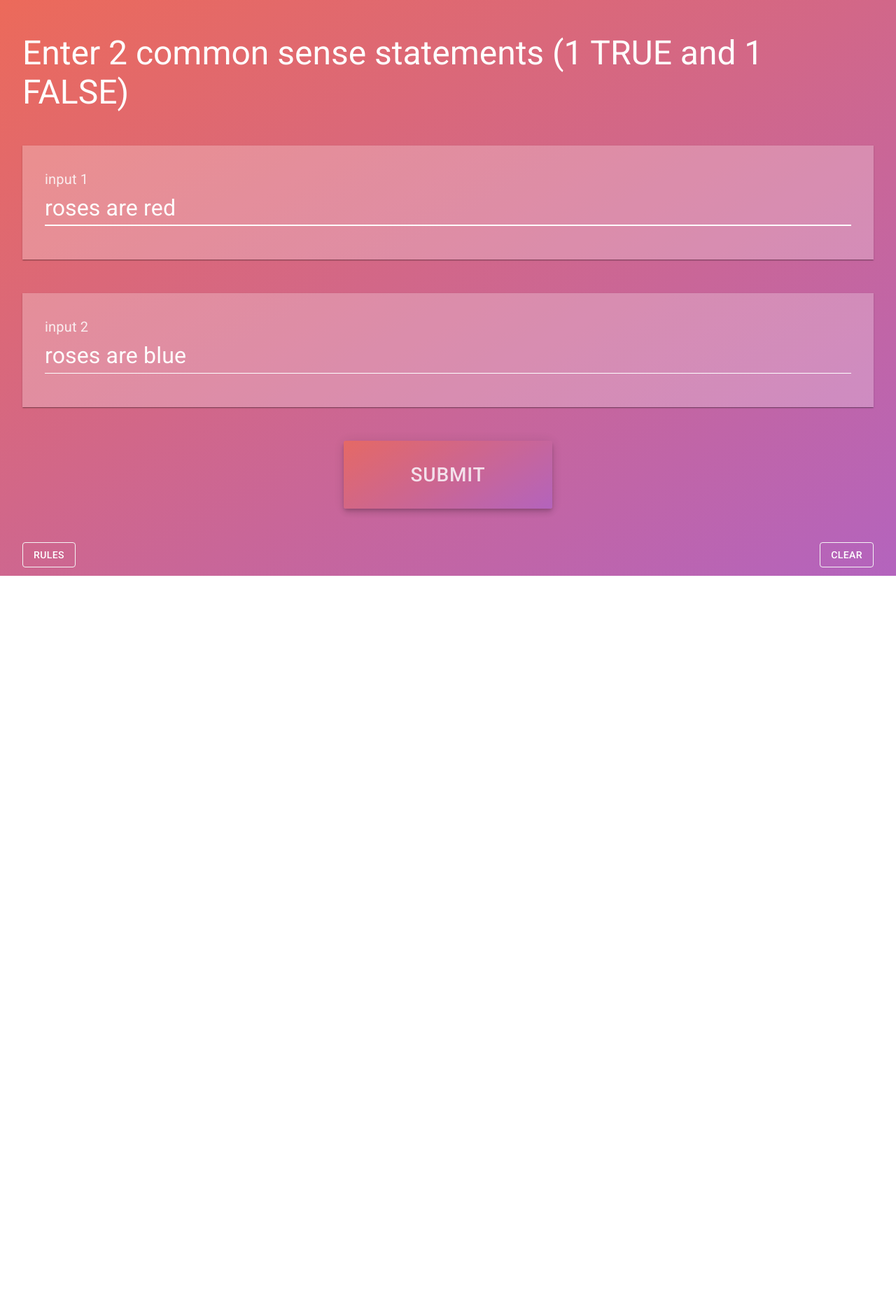
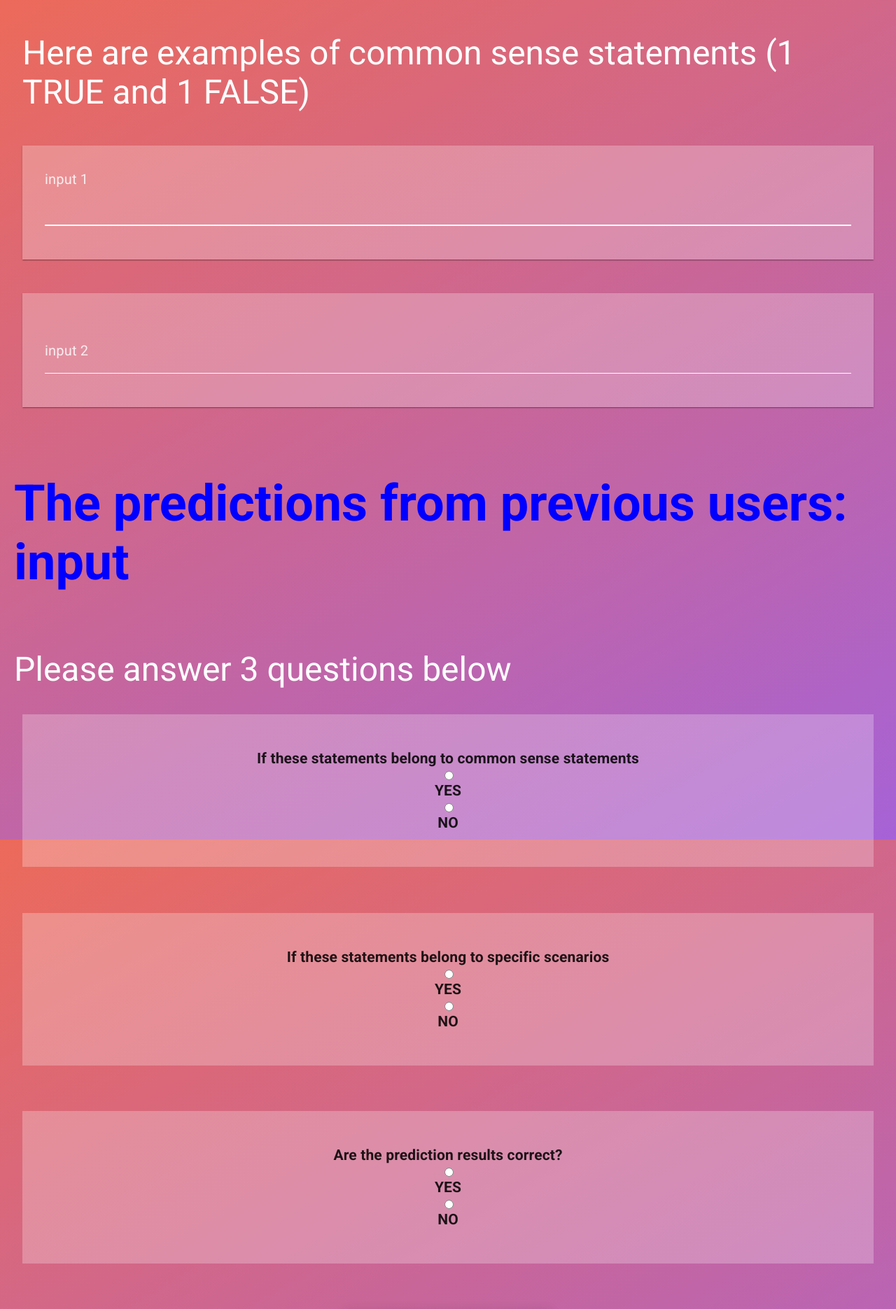
Before and after one commit to isi-usc-edu/mcs-demo, a React (Create React App) app: page / in a window 1280 px wide. Shown: the top 1871 px of the page at 70% size. Before the commit the page ends 823 px from the top, so only its background shows below. Built offline with nearby package versions, Linux system fonts and the light colour scheme.

Commit message:
Incorrect interface

```diff
--- a/src/App.js
+++ b/src/App.js
@@ -63,8 +63,8 @@ class App extends React.Component {
     constructor(props) {
         super(props)
 
-    let s1_value = 'roses are red'
-    let s2_value = 'roses are blue'
+        let s1_value = ''
+        let s2_value = ''
         const locationQuery = new URLSearchParams(window.location.search)
         const scenario = locationQuery.get('scenario')
 
@@ -100,7 +100,9 @@ class App extends React.Component {
             progress: 0,
             count: null,
             code: '',
+
             inputs: {
+                preEvaluate:null,
                 s1: {
                     id: 's1',
                     name: 's1',
@@ -157,6 +159,29 @@ class App extends React.Component {
         })
     }
 
+    handleGetdata(){
+        fetch('/getdata', {
+            method: 'GET',
+            headers: {
+                'Content-Type': 'application/json',
+            }
+        })
+            .then((response) => response.json())
+            .then((data) => {
+                let s1=data.s1;
+                let s2=data.s2;
+                let prediction=data.prediction;
+                let s1Update={...this.state.inputs.s1,value:s1}
+                let s2Update={...this.state.inputs.s2,value:s2}
+                let stateUpdate={...this.state.inputs,s1:s1Update,s2:s2Update,preEvaluate: prediction}
+                this.setState({
+                    inputs:stateUpdate
+                })
+            })
+    }
+
+
+
     scrambleText() {
         const { inputs } = this.state
         this.setState({
@@ -212,6 +237,7 @@ class App extends React.Component {
         this.inputField = inputRef
     }
 
+
     handleEvaluate(evaluation) {
         const { dataID } = this.state
         if ( !dataID ) { return }
@@ -259,28 +285,6 @@ class App extends React.Component {
         })
     }
 
-  handleGetdata(){
-        fetch('/getdata', {
-            method: 'POST',
-            headers: {
-                'Content-Type': 'application/json',
-            }
-        })
-            .then((response) => response.json())
-            .then((data) => {
-                let s1=data.s1;
-                let s2=data.s2;
-                let prediction=data.prediction;
-                let s1Update={...this.state.inputs.s1,value:s1}
-                let s2Update={...this.state.inputs.s2,value:s2}
-                let stateUpdate={...this.state.inputs,s1:s1Update,s2:s2Update}
-
-                this.setState({
-                    inputs:stateUpdate
-                })
-            })
-    }
-
     handleOnClear() {
         const { inputs } = this.state
         inputs.s1 = {...inputs.s1, value: '', changed: false, output: null, scores: null}
@@ -307,23 +311,64 @@ class App extends React.Component {
                         component="h3"
                         variant="h3"
                         className={classes.header}>
-            Enter 2 common sense statements (1 TRUE and 1 FALSE)
+                        Here are examples of common sense statements (1 TRUE and 1 FALSE)
                     </Typography>
+
                     <form className={classes.form} noValidate onSubmit={this.submit.bind(this)}>
                         <Grid container spacing={3}>
                             <Grid item xs={12}>
-                <Paper component="div" className={classes.paper} square>
+                                <Paper component="div" className={classes.paper} square >
                                     {inputs.s1.output != null && <Output statement={inputs.s1} />}
-                  <Input text={inputs.s1} autoFocus={true} disabled={inputs.s1.output != null} updateText={this.handleUpdate.bind(this)} passInputRef={this.getInputRef.bind(this)} />
+                                    <Input text={inputs.s1} autoFocus={true} disabled={inputs.s1.output != null} updateText={this.handleGetdata.bind(this)} passInputRef={this.getInputRef.bind(this)} />
                                     {inputs.s1.scores != null && <Scores statement={inputs.s1} />}
                                 </Paper>
                             </Grid>
                             <Grid item xs={12}>
                                 <Paper component="div" className={classes.paper} square>
                                     {inputs.s2.output != null && <Output statement={inputs.s2} />}
-                  <Input text={inputs.s2} disabled={inputs.s2.output != null} updateText={this.handleUpdate.bind(this)} />
+                                    <Input text={inputs.s2} disabled={inputs.s2.output != null} updateText={this.handleGetdata.bind(this)} />
                                     {inputs.s2.scores != null && <Scores statement={inputs.s2} />}
                                 </Paper>
+                            </Grid>
+                            <Typography
+                                component="h3"
+                                variant="h3"
+                                className={classes.header}>
+                                <h2 style={{color:"blue"}}>The predictions from previous users: input{this.state.inputs.preEvaluate}</h2>
+
+                            </Typography>
+
+
+
+                            <Typography
+                                component="h3"
+                                variant="h3"
+                                className={classes.header}>
+                                Please answer 3 questions below
+                            </Typography>
+
+
+                            <Grid item xs={12} ys={2}>
+                                <h2 component="div" className={classes.paper} square>
+                                    If these statements belong to common sense statements
+                                    <input id="rad1" type="radio" name="rad"/><label>YES</label>
+                                    <input id="rad2" type="radio" name="rad"/><label>NO</label>
+                                </h2>
+
+                            </Grid>
+                            <Grid item xs={12} ys={2}>
+                                <h2 component="div" className={classes.paper} square>
+                                    If these statements belong to specific scenarios
+                                    <input id="rad3" type="radio" name="rad"/><label>YES</label>
+                                    <input id="rad4" type="radio" name="rad"/><label>NO</label>
+                                </h2>
+                            </Grid>
+                            <Grid item xs={12} ys={2}>
+                                <h2 component="div" className={classes.paper} square>
+                                    Are the prediction results correct?
+                                    <input id="rad5" type="radio" name="rad"/><label>YES</label>
+                                    <input id="rad6" type="radio" name="rad"/><label>NO</label>
+                                </h2>
                             </Grid>
                             <Grid item xs={12} align="center">
                                 {inputs.s1.output === null && <Submit disabled={processing} />}
```
Lines whose indentation alone changed are shown as unchanged.
